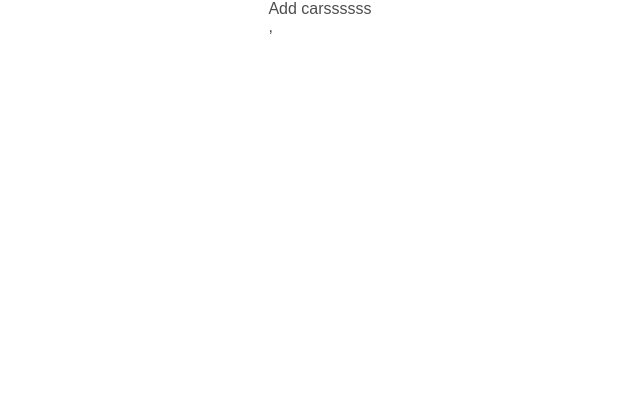
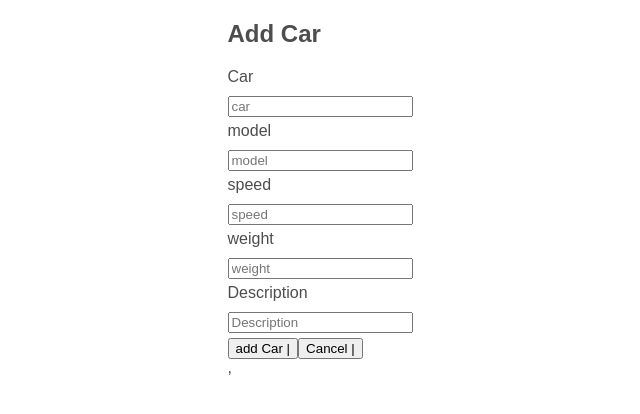
Before and after one commit to DimaKisel93/Onliner, a React (Create React App) app: page /new in a window 1280 px wide. Shown: the top 414 px of the page, without its empty margins (320-960 px from the left). Built offline with nearby package versions, Linux system fonts and the light colour scheme.

Commit message:
AddCars component: Form done

```diff
--- a/package.json
+++ b/package.json
@@ -7,6 +7,7 @@
     "@testing-library/react": "^11.1.2",
     "@testing-library/user-event": "^12.2.2",
     "react": "^17.0.1",
+    "react-bootstrap": "^1.4.0",
     "react-dom": "^17.0.1",
     "react-redux": "^7.2.2",
     "react-router-dom": "^5.2.0",
--- a/src/App.css
+++ b/src/App.css
@@ -93,3 +93,16 @@ body {
 .button:active {
   border: 1px solid blue;
 }
+
+.form-group{
+  display: flex;
+  flex-direction: column;
+}
+
+.form-group label{
+  margin-bottom: 10px;
+}
+
+.form-group input{
+  margin-bottom: 5px;
+}
--- a/src/component/AddCars.js
+++ b/src/component/AddCars.js
@@ -1,5 +1,111 @@
-export default function AddCars(){
-    return (
-        <div>Add carssssss</div>
-    )
+import React, { useState, useEffect } from 'react';
+import { connect } from 'react-redux';
+// import { createCollection, getCollectionById, updateCollectionById } from './../redux/actions/collectionsActionCreators';
+
+
+const AddCars = ({ }) => {
+  const [car, setCar] = useState('');
+  const [model, setModel] = useState('');
+  const [speed, setSpeed] = useState('');
+  const [weight, setWeight] = useState('');
+  const [description, setDescription] = useState('');
+  const [error, setError] = useState({ name: false, description: false, topic: false, visible_field1: false, visible_field2: false, visible_field3: false, visible_field4: false, visible_field5: false, visible_field6: false, visible_field7: false, visible_field8: false, visible_field9: false, visible_field10: false, visible_field11: false, visible_field12: false });
+
+
+  const handleOnSubmit = event => {
+    event.preventDefault();
+    // if (isFormInvalid()) updateErrorFlags();
+    // else {
+    //   const { collectionId } = match.params;
+    //   const data = { name, description, topic, visible_field1, visible_field2, visible_field3, visible_field4, visible_field5,visible_field6, visible_field7, visible_field8, visible_field9, visible_field10, visible_field11, visible_field12 };
+    //   if (collectionId) {
+    //     dispatchUpdateCollectionAction(collectionId, data)
+    //       toast.success('Collection updated Successfully!');
+    //       history.replace('/public/collections');
+    //   } else {
+    //     dispatchCreateCollectionAction(data)
+    //     toast.success('Collection created Successfully!');
+    //     history.replace('/public/collections');
+    //   }
+    // }
+  }
+
+
+  return (
+    <React.Fragment>
+      <div className="row">
+        <div className="col">
+          <h2>Add Car</h2>
+        </div>
+      </div>
+      <div className="row align-items-center mt-4">
+        <div className="col-9">
+          <form noValidate onSubmit={handleOnSubmit} >
+            <div className="form-group">
+              <label htmlFor="car">Car</label>
+              <input noValidate id="car"
+                type="text"
+                placeholder="car"
+                name="car"
+                value={car}
+                onChange={(e) => setCar(e.target.value)}
+                className={`form-control ${error.car ? 'is-invalid' : ''}`} />
+            </div>
+            <div className="form-group">
+              <label htmlFor="model">model</label>
+              <input noValidate id="model"
+                type="text"
+                placeholder="model"
+                name="model"
+                value={model}
+                onChange={(e) => setModel(e.target.value)}
+                className={`form-control ${error.model ? 'is-invalid' : ''}`} />
+            </div>
+            <div className="form-group">
+              <label htmlFor="speed">speed</label>
+              <input noValidate id="speed"
+                type="text"
+                placeholder="speed"
+                name="speed"
+                value={speed}
+                onChange={(e) => setSpeed(e.target.value)}
+                className={`form-control ${error.speed ? 'is-invalid' : ''}`} />
+            </div>
+            <div className="form-group">
+              <label htmlFor="weight">weight</label>
+              <input noValidate id="weight"
+                type="text"
+                placeholder="weight"
+                name="weight"
+                value={weight}
+                onChange={(e) => setWeight(e.target.value)}
+                className={`form-control ${error.weight ? 'is-invalid' : ''}`} />
+            </div>
+            <div className="form-group">
+              <label htmlFor="description">Description</label>
+              <input noValidate id="description"
+                type="text"
+                placeholder="Description"
+                name="description"
+                value={description}
+                onChange={(e) => setDescription(e.target.value)}
+                className={`form-control ${error.description ? 'is-invalid' : ''}`} />
+            </div>
+            <div className="mt-5">
+              <button type="submit" className="btn btn-danger mr-2 btn-lg">
+                add Car | <i className="fas fa-save"></i>
+              </button>
+              <button type="button"
+                className="btn btn-secondary btn-lg">
+                Cancel | <i className="fas fa-times"></i>
+              </button>
+            </div>
+          </form>
+        </div>
+      </div>
+    </React.Fragment>
+  )
 }
+
+
+export default  AddCars;
--- a/src/component/Table.js
+++ b/src/component/Table.js
@@ -1,6 +1,7 @@
 import React from 'react';
 import {connect} from 'react-redux';
 import {Link} from 'react-router-dom';
+import { Button } from 'react-bootstrap';
 
 function Table({cars}){
     console.log(cars)
@@ -19,7 +20,7 @@ function Table({cars}){
                     <td>{description}</td>
                     <td>
                         <Link to="/new" className="btn btn-danger">
-                        Create Collection | <i className="fas fa-plus"></i>
+                            <Button variant="danger">add Car</Button>
                         </Link>
                     </td>
                     <td className='opration'>
```
Also changed, not shown: 1 other file (tests, documents, lock files or other folders).
